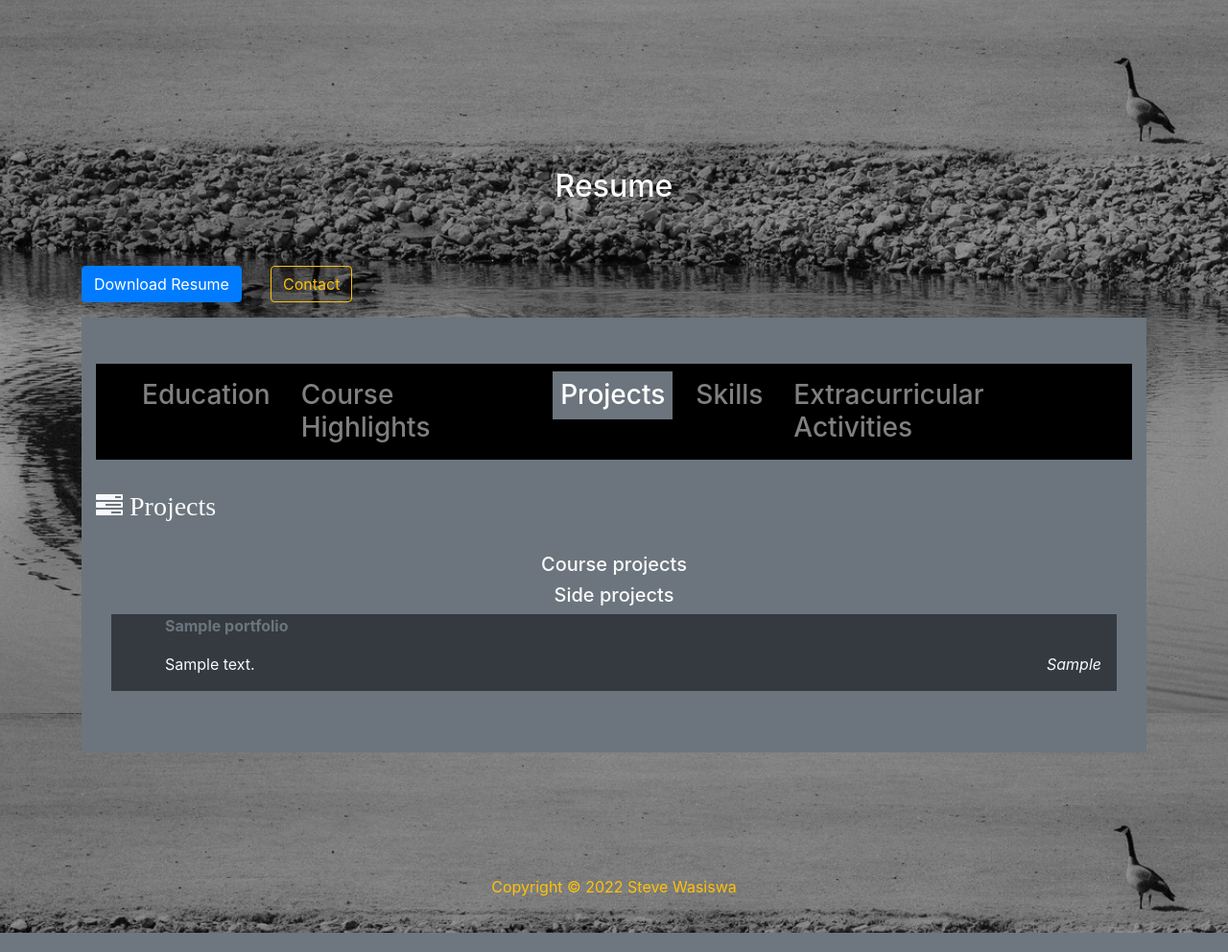
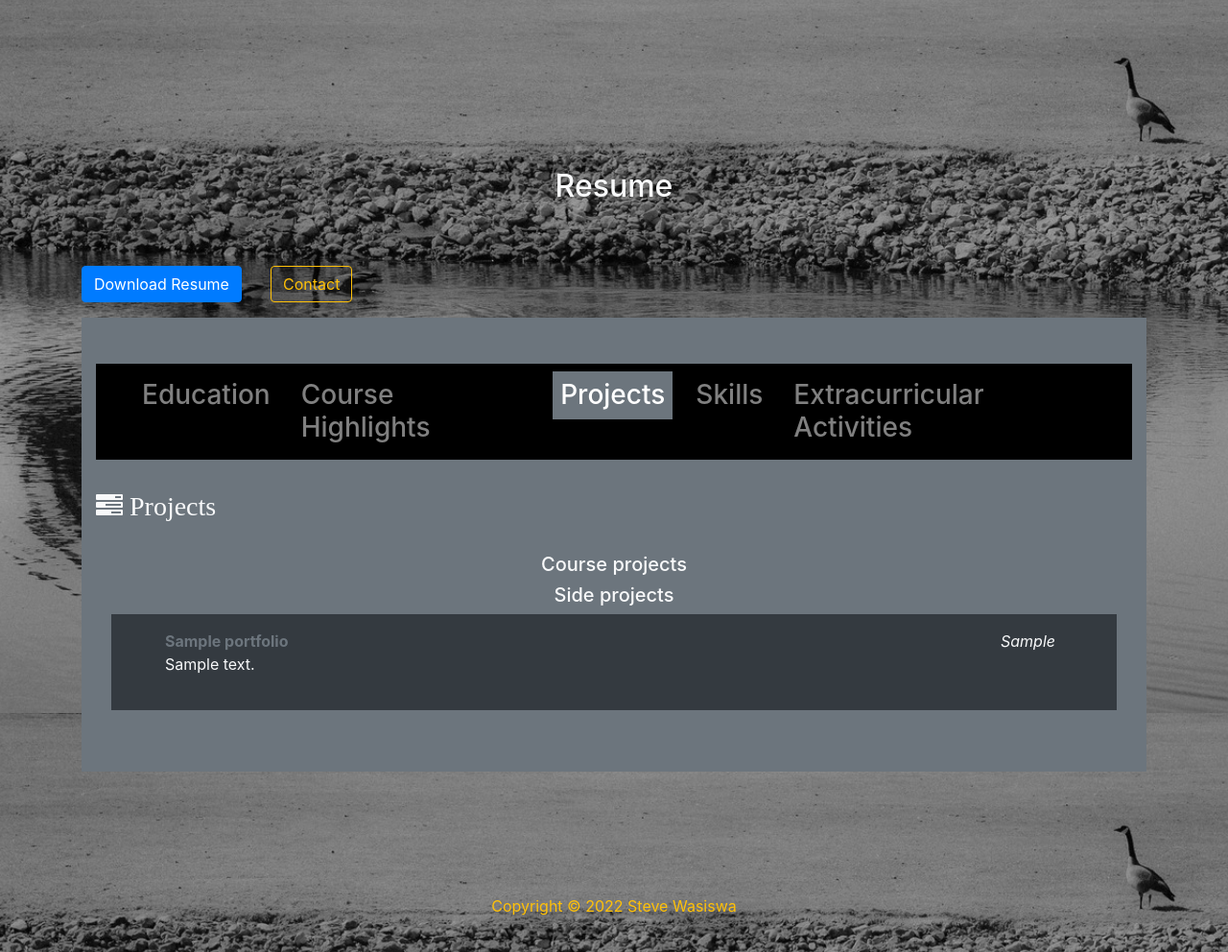
Before and after one commit to snwasiswa/portfolio, a Django app: page /resumeprojects in a window 1280 px wide. Shown: the part 57-1049 px from the top of the page at 96% size. Run offline with Django 4.2, Linux system fonts and the light colour scheme; tables that the repository leaves empty hold one stand-in row (values such as "Sample post"); some libraries are stand-ins or nearby versions.

Commit message:
Refactored pages

```diff
--- a/templates/about.html
+++ b/templates/about.html
@@ -11,7 +11,7 @@
       <div class="card-body text-dark">
         <h5 class="card-title text-center py-3">A brief introduction of myself</h5>
         <p class="card-text">
-          {{ me.profile.biography }}
+          {{ me.profile.biography|safe }}
         </p>
       </div>
     </div>
--- a/templates/leadership.html
+++ b/templates/leadership.html
@@ -53,14 +53,13 @@
                 {% for position in leaderships %}
                 <div class="pt-2">
                     <ul>
-                        <div>
+                        <div class="pb-2 pt-3">
                             <strong class="text-secondary">
                                 {{ position.name }}
                             </strong>
                         </div>
                         <div>
                             <p>{{ position.description|safe }}</p>
-
                         </div>
                     </ul>
                 </div>
--- a/templates/resumeprojects.html
+++ b/templates/resumeprojects.html
@@ -50,15 +50,17 @@
                 {% for project in projects %}
                 {% if project.is_side_project == False and project.is_active %}
                 <div class="mx-3">
-                    <li style="list-style-type: none;">
-                        <strong class="text-secondary">{{ project.name }}</strong>
+                    <ul style="list-style-type: none;">
+                        <div class="pb-1 pt-3 mr-5">
+                            <strong class="text-secondary ">{{ project.name }}</strong>
                             <span class="right">
                                 <em class="float-right">{{ project.year }}</em>
                             </span>
                             <p>
-                            {{ project.description }}
+                                {{ project.description|safe }}
                             </p>
-                    </li>
+                        </div>
+                    </ul>
                 </div>
                 <div class="bg-secondary pt-3"></div>
                 {% endif %}
@@ -69,26 +71,17 @@
                 {% for project in projects %}
                 {% if project.is_active and project.is_side_project %}
                 <div class="mx-3">
-                    <div>
                     <ul style="list-style-type: none;">
-                            <div>
-                                <strong class="text-secondary">{{ project.name }}
-                                </strong>
-                            </div>
-                            <div>
-                                <p>
+                        <div class="pb-1 pt-3 mr-5">
+                            <strong class="text-secondary ">{{ project.name }}</strong>
                             <span class="right">
                                 <em class="float-right">{{ project.year }}</em>
                             </span>
-                                </p>
-                            </div>
-                            <div>
                             <p>
                                 {{ project.description|safe }}
                             </p>
                         </div>
                     </ul>
-                    </div>
                 </div>
                 <div class="bg-secondary pt-3"></div>
                 {% endif %}
```
Lines whose indentation alone changed are shown as unchanged.
